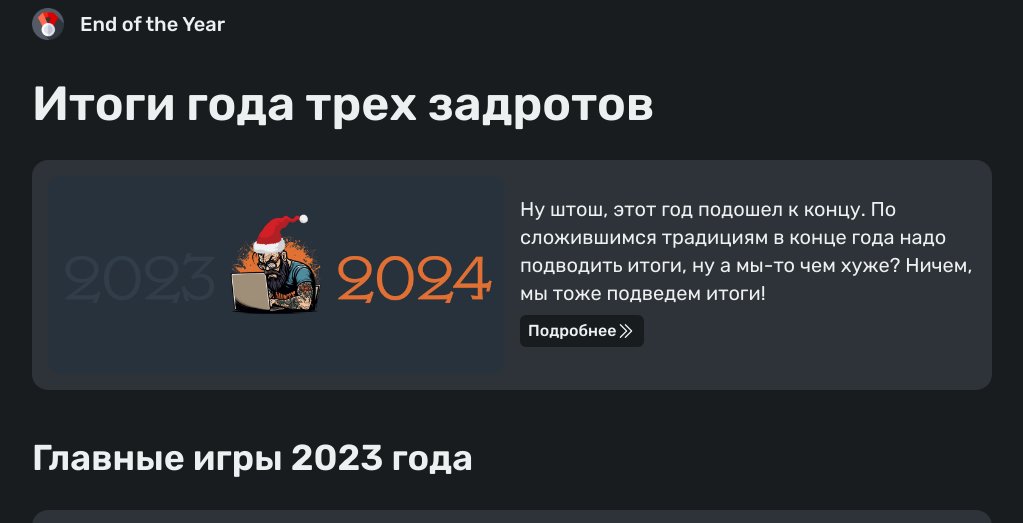
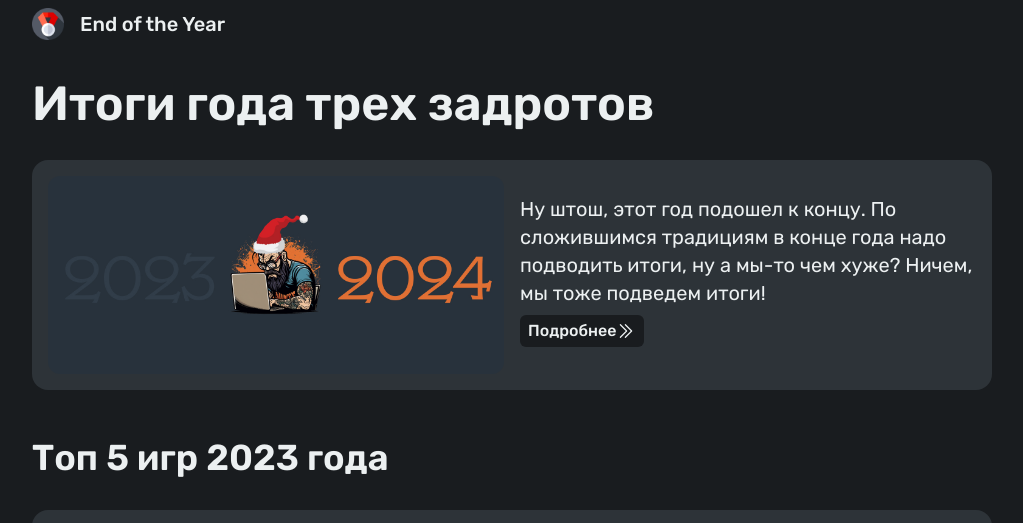
Before and after one commit to totaku/tirednerds-goty, an Astro site: page / in a window 1280 px wide. Shown: the top 523 px of the page, without its empty margins (128-1151 px from the left). Built offline with nearby package versions, Linux system fonts and the light colour scheme; Astro itself is replaced by a stand-in of ours; grey boxes are pictures that could not be loaded.

Commit message:
исправил заголовок

```diff
--- a/src/components/2023/GotyList.astro
+++ b/src/components/2023/GotyList.astro
@@ -5,7 +5,7 @@ import Goty from "../Goty.astro";
 
 <div class="goty">
     <h2 class="text-4xl pt-8 pb-4 font-semibold">
-        Главные игры 2023 года
+        Топ 5 игр 2023 года
     </h2>
     <div class="bg-gray rounded-2xl sm:p-4 px-2 my-6 sm:my-4">
         <div class="grid md:grid-cols-2 md:grid-rows-2 gap-4">
```
